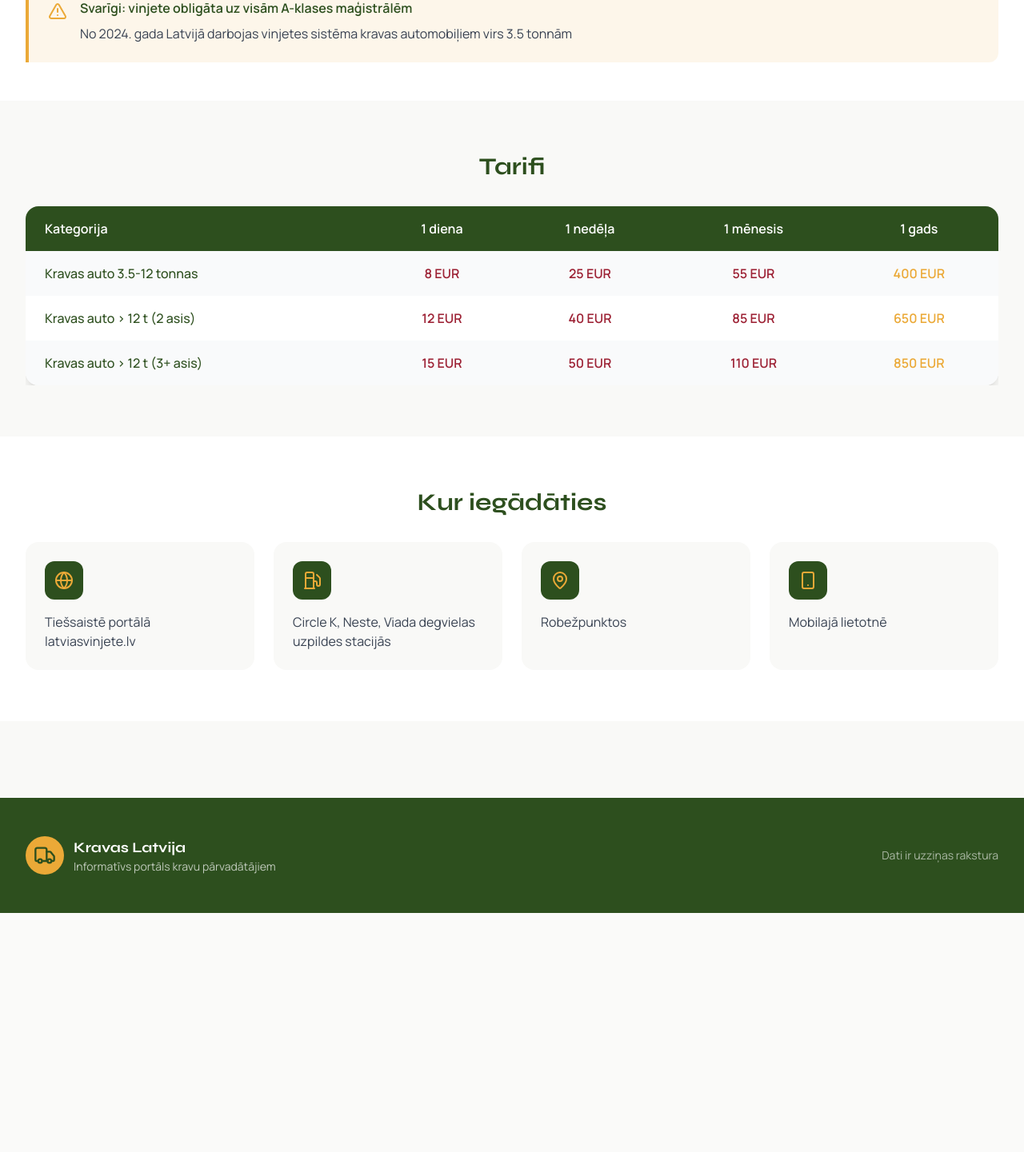
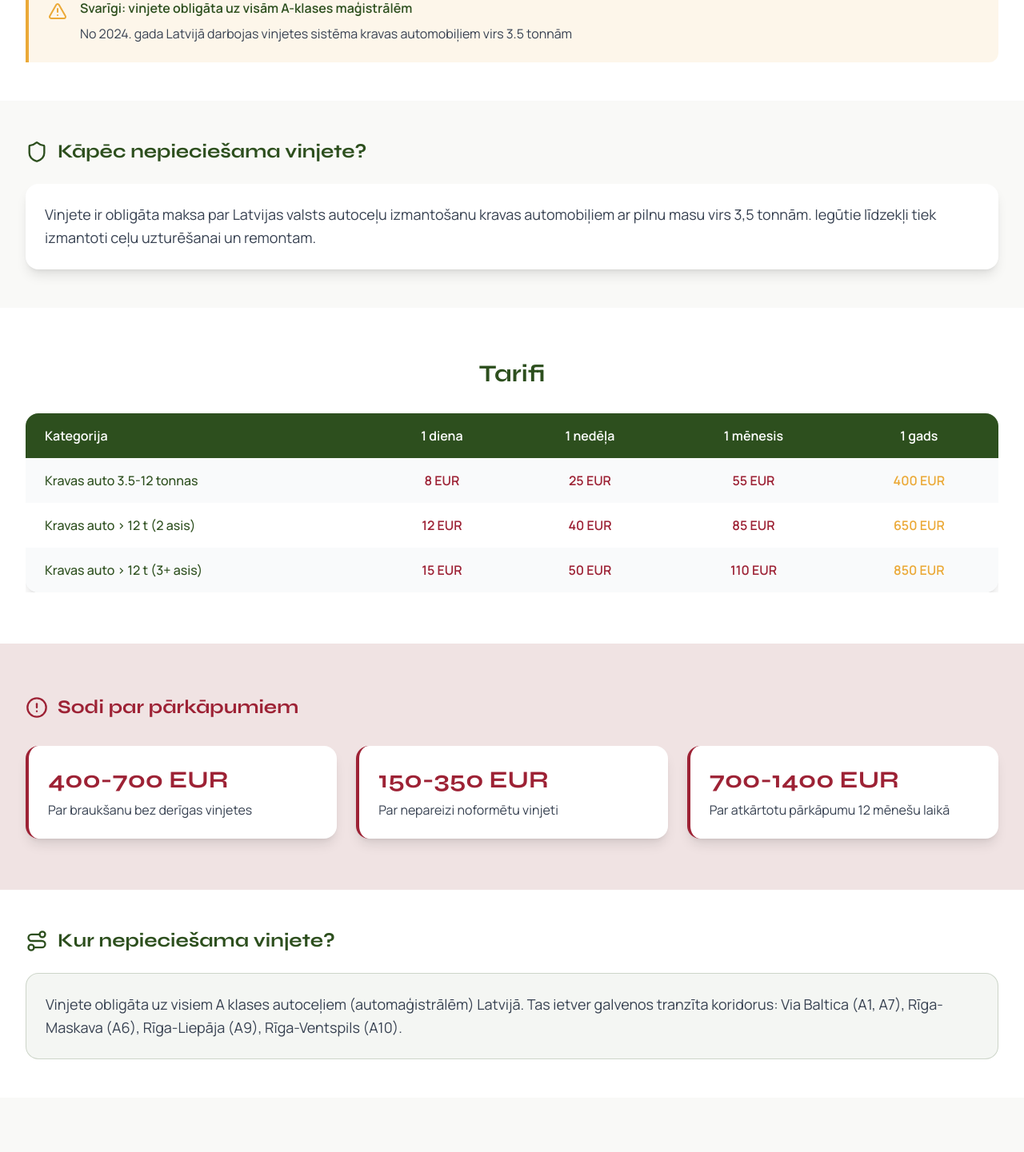
Before and after one commit to igrulkinbusiness-spec/warte, a React (Create React App) app in the folder frontend/: page /vignettes in a window 1280 px wide. Shown: the part 358-1799 px from the top of the page at 80% size. Before the commit the page ends 1500 px from the top, so only its background shows below. Built offline with nearby package versions, Linux system fonts and the light colour scheme.

Commit message:
auto-commit for 402b4e1a-28ea-463d-87e0-4f3336c129bf

```diff
--- a/frontend/src/pages/VignettesPage.js
+++ b/frontend/src/pages/VignettesPage.js
@@ -1,40 +1,99 @@
 import React from 'react';
 import { useLanguage } from '../contexts/LanguageContext';
 import { motion } from 'framer-motion';
-import { CreditCard, AlertTriangle, MapPin, Fuel, Globe, Smartphone } from 'lucide-react';
+import { CreditCard, AlertTriangle, MapPin, Fuel, Globe, Smartphone, Shield, AlertCircle, CheckCircle, Route } from 'lucide-react';
 
 export const VignettesPage = () => {
   const { t, language } = useLanguage();
 
-  const purchaseLocations = {
-    lv: [
+  const content = {
+    lv: {
+      titles: {
+        prices: 'Tarifi',
+        category: 'Kategorija',
+        day: '1 diena',
+        week: '1 nedēļa',
+        month: '1 mēnesis',
+        year: '1 gads',
+        where: 'Kur iegādāties',
+        why: 'Kāpēc nepieciešama vinjete?',
+        fines: 'Sodi par pārkāpumiem',
+        roads: 'Kur nepieciešama vinjete?'
+      },
+      whyText: 'Vinjete ir obligāta maksa par Latvijas valsts autoceļu izmantošanu kravas automobiļiem ar pilnu masu virs 3,5 tonnām. Iegūtie līdzekļi tiek izmantoti ceļu uzturēšanai un remontam.',
+      finesList: [
+        { fine: '400-700 EUR', desc: 'Par braukšanu bez derīgas vinjetes' },
+        { fine: '150-350 EUR', desc: 'Par nepareizi noformētu vinjeti' },
+        { fine: '700-1400 EUR', desc: 'Par atkārtotu pārkāpumu 12 mēnešu laikā' }
+      ],
+      roadsInfo: 'Vinjete obligāta uz visiem A klases autoceļiem (automaģistrālēm) Latvijā. Tas ietver galvenos tranzīta koridorus: Via Baltica (A1, A7), Rīga-Maskava (A6), Rīga-Liepāja (A9), Rīga-Ventspils (A10).',
+      locations: [
         { icon: Globe, text: 'Tiešsaistē portālā latviasvinjete.lv' },
         { icon: Fuel, text: 'Circle K, Neste, Viada degvielas uzpildes stacijās' },
         { icon: MapPin, text: 'Robežpunktos' },
         { icon: Smartphone, text: 'Mobilajā lietotnē' }
       ],
-    en: [
+      note: 'Pārliecinieties, ka vinjete ir aktīva pirms iebraukšanas A klases ceļā. Vinjeti var iegādāties līdz 30 dienām pirms tās derīguma sākuma.'
+    },
+    en: {
+      titles: {
+        prices: 'Prices',
+        category: 'Category',
+        day: '1 day',
+        week: '1 week',
+        month: '1 month',
+        year: '1 year',
+        where: 'Where to purchase',
+        why: 'Why is a vignette required?',
+        fines: 'Fines for violations',
+        roads: 'Where is a vignette required?'
+      },
+      whyText: 'A vignette is a mandatory fee for using Latvian state roads for trucks with a total mass over 3.5 tons. The collected funds are used for road maintenance and repairs.',
+      finesList: [
+        { fine: '400-700 EUR', desc: 'For driving without a valid vignette' },
+        { fine: '150-350 EUR', desc: 'For incorrectly issued vignette' },
+        { fine: '700-1400 EUR', desc: 'For repeated violation within 12 months' }
+      ],
+      roadsInfo: 'Vignette is mandatory on all A-class roads (highways) in Latvia. This includes main transit corridors: Via Baltica (A1, A7), Riga-Moscow (A6), Riga-Liepaja (A9), Riga-Ventspils (A10).',
+      locations: [
         { icon: Globe, text: 'Online at latviasvinjete.lv' },
         { icon: Fuel, text: 'At Circle K, Neste, Viada gas stations' },
         { icon: MapPin, text: 'At border crossings' },
         { icon: Smartphone, text: 'Via mobile app' }
       ],
-    ru: [
+      note: 'Make sure the vignette is active before entering an A-class road. Vignettes can be purchased up to 30 days before validity starts.'
+    },
+    ru: {
+      titles: {
+        prices: 'Тарифы',
+        category: 'Категория',
+        day: '1 день',
+        week: '1 неделя',
+        month: '1 месяц',
+        year: '1 год',
+        where: 'Где приобрести',
+        why: 'Зачем нужна виньетка?',
+        fines: 'Штрафы за нарушения',
+        roads: 'Где требуется виньетка?'
+      },
+      whyText: 'Виньетка — обязательный сбор за использование государственных дорог Латвии для грузовых автомобилей с полной массой более 3,5 тонн. Собранные средства направляются на содержание и ремонт дорог.',
+      finesList: [
+        { fine: '400-700 EUR', desc: 'За движение без действующей виньетки' },
+        { fine: '150-350 EUR', desc: 'За неправильно оформленную виньетку' },
+        { fine: '700-1400 EUR', desc: 'За повторное нарушение в течение 12 месяцев' }
+      ],
+      roadsInfo: 'Виньетка обязательна на всех дорогах класса A (автомагистралях) Латвии. Это включает основные транзитные коридоры: Via Baltica (A1, A7), Рига-Москва (A6), Рига-Лиепая (A9), Рига-Вентспилс (A10).',
+      locations: [
         { icon: Globe, text: 'Онлайн на сайте latviasvinjete.lv' },
         { icon: Fuel, text: 'На заправках Circle K, Neste, Viada' },
         { icon: MapPin, text: 'На пограничных пунктах' },
         { icon: Smartphone, text: 'Через мобильное приложение' }
-    ]
+      ],
+      note: 'Убедитесь, что виньетка активна перед въездом на дорогу класса A. Виньетку можно приобрести за 30 дней до начала срока действия.'
+    }
   };
 
-  const sectionTitles = {
-    lv: { where: 'Kur iegādāties', prices: 'Tarifi', category: 'Kategorija', day: '1 diena', week: '1 nedēļa', month: '1 mēnesis', year: '1 gads' },
-    en: { where: 'Where to purchase', prices: 'Prices', category: 'Category', day: '1 day', week: '1 week', month: '1 month', year: '1 year' },
-    ru: { where: 'Где приобрести', prices: 'Тарифы', category: 'Категория', day: '1 день', week: '1 неделя', month: '1 месяц', year: '1 год' }
-  };
-
-  const titles = sectionTitles[language] || sectionTitles.lv;
-  const locations = purchaseLocations[language] || purchaseLocations.lv;
+  const c = content[language] || content.lv;
 
   return (
     <div data-testid="vignettes-page" className="min-h-screen">
@@ -59,7 +118,7 @@ export const VignettesPage = () => {
         </div>
       </section>
 
-      {/* Description */}
+      {/* Important Notice */}
       <section className="py-12 bg-white">
         <div className="max-w-7xl mx-auto px-4 sm:px-6 lg:px-8">
           <div className="bg-[#EBA937]/10 border-l-4 border-[#EBA937] p-6 rounded-r-xl">
@@ -74,22 +133,35 @@ export const VignettesPage = () => {
         </div>
       </section>
 
+      {/* Why Vignette */}
+      <section className="py-12 bg-[#F9F9F7]">
+        <div className="max-w-7xl mx-auto px-4 sm:px-6 lg:px-8">
+          <h2 className="font-display text-2xl font-bold text-[#2D4F1E] mb-6 flex items-center gap-3">
+            <Shield className="w-7 h-7 text-[#2D4F1E]" />
+            {c.titles.why}
+          </h2>
+          <div className="bg-white p-6 rounded-2xl shadow-lg">
+            <p className="text-gray-700 text-lg leading-relaxed">{c.whyText}</p>
+          </div>
+        </div>
+      </section>
+
       {/* Prices */}
-      <section className="py-16 bg-[#F9F9F7]">
+      <section className="py-16 bg-white">
         <div className="max-w-7xl mx-auto px-4 sm:px-6 lg:px-8">
           <h2 className="font-display text-3xl font-bold text-[#2D4F1E] mb-8 text-center">
-            {titles.prices}
+            {c.titles.prices}
           </h2>
 
           <div className="overflow-x-auto">
             <table className="w-full bg-white rounded-2xl shadow-lg overflow-hidden">
               <thead className="bg-[#2D4F1E] text-white">
                 <tr>
-                  <th className="px-6 py-4 text-left font-semibold">{titles.category}</th>
-                  <th className="px-6 py-4 text-center font-semibold">{titles.day}</th>
-                  <th className="px-6 py-4 text-center font-semibold">{titles.week}</th>
-                  <th className="px-6 py-4 text-center font-semibold">{titles.month}</th>
-                  <th className="px-6 py-4 text-center font-semibold">{titles.year}</th>
+                  <th className="px-6 py-4 text-left font-semibold">{c.titles.category}</th>
+                  <th className="px-6 py-4 text-center font-semibold">{c.titles.day}</th>
+                  <th className="px-6 py-4 text-center font-semibold">{c.titles.week}</th>
+                  <th className="px-6 py-4 text-center font-semibold">{c.titles.month}</th>
+                  <th className="px-6 py-4 text-center font-semibold">{c.titles.year}</th>
                 </tr>
               </thead>
               <tbody>
@@ -108,15 +180,54 @@ export const VignettesPage = () => {
         </div>
       </section>
 
-      {/* Where to Purchase - Information Only */}
-      <section className="py-16 bg-white">
+      {/* Fines */}
+      <section className="py-16 bg-[#9D2235]/10">
+        <div className="max-w-7xl mx-auto px-4 sm:px-6 lg:px-8">
+          <h2 className="font-display text-2xl font-bold text-[#9D2235] mb-8 flex items-center gap-3">
+            <AlertCircle className="w-7 h-7" />
+            {c.titles.fines}
+          </h2>
+
+          <div className="grid grid-cols-1 md:grid-cols-3 gap-6">
+            {c.finesList.map((item, index) => (
+              <motion.div
+                key={index}
+                initial={{ opacity: 0, y: 20 }}
+                whileInView={{ opacity: 1, y: 0 }}
+                viewport={{ once: true }}
+                transition={{ delay: index * 0.1 }}
+                className="bg-white p-6 rounded-2xl shadow-lg border-l-4 border-[#9D2235]"
+              >
+                <div className="text-3xl font-display font-bold text-[#9D2235] mb-2">{item.fine}</div>
+                <p className="text-gray-700">{item.desc}</p>
+              </motion.div>
+            ))}
+          </div>
+        </div>
+      </section>
+
+      {/* Roads Info */}
+      <section className="py-12 bg-white">
+        <div className="max-w-7xl mx-auto px-4 sm:px-6 lg:px-8">
+          <h2 className="font-display text-2xl font-bold text-[#2D4F1E] mb-6 flex items-center gap-3">
+            <Route className="w-7 h-7 text-[#2D4F1E]" />
+            {c.titles.roads}
+          </h2>
+          <div className="bg-[#2D4F1E]/5 p-6 rounded-2xl border border-[#2D4F1E]/20">
+            <p className="text-gray-700 text-lg leading-relaxed">{c.roadsInfo}</p>
+          </div>
+        </div>
+      </section>
+
+      {/* Where to Purchase */}
+      <section className="py-16 bg-[#F9F9F7]">
         <div className="max-w-7xl mx-auto px-4 sm:px-6 lg:px-8">
           <h2 className="font-display text-3xl font-bold text-[#2D4F1E] mb-8 text-center">
-            {titles.where}
+            {c.titles.where}
           </h2>
 
           <div className="grid grid-cols-1 md:grid-cols-2 lg:grid-cols-4 gap-6">
-            {locations.map((location, index) => {
+            {c.locations.map((location, index) => {
               const Icon = location.icon;
               return (
                 <motion.div
@@ -125,7 +236,7 @@ export const VignettesPage = () => {
                   whileInView={{ opacity: 1, y: 0 }}
                   viewport={{ once: true }}
                   transition={{ delay: index * 0.1 }}
-                  className="bg-[#F9F9F7] p-6 rounded-2xl"
+                  className="bg-white p-6 rounded-2xl shadow-lg"
                 >
                   <div className="w-12 h-12 bg-[#2D4F1E] rounded-xl flex items-center justify-center mb-4">
                     <Icon className="w-6 h-6 text-[#EBA937]" />
@@ -135,6 +246,12 @@ export const VignettesPage = () => {
               );
             })}
           </div>
+
+          {/* Note */}
+          <div className="mt-8 bg-white p-6 rounded-2xl shadow-lg flex items-start gap-4">
+            <CheckCircle className="w-6 h-6 text-[#2D4F1E] flex-shrink-0 mt-1" />
+            <p className="text-gray-700">{c.note}</p>
+          </div>
         </div>
       </section>
     </div>
```
Lines whose indentation alone changed are shown as unchanged.
